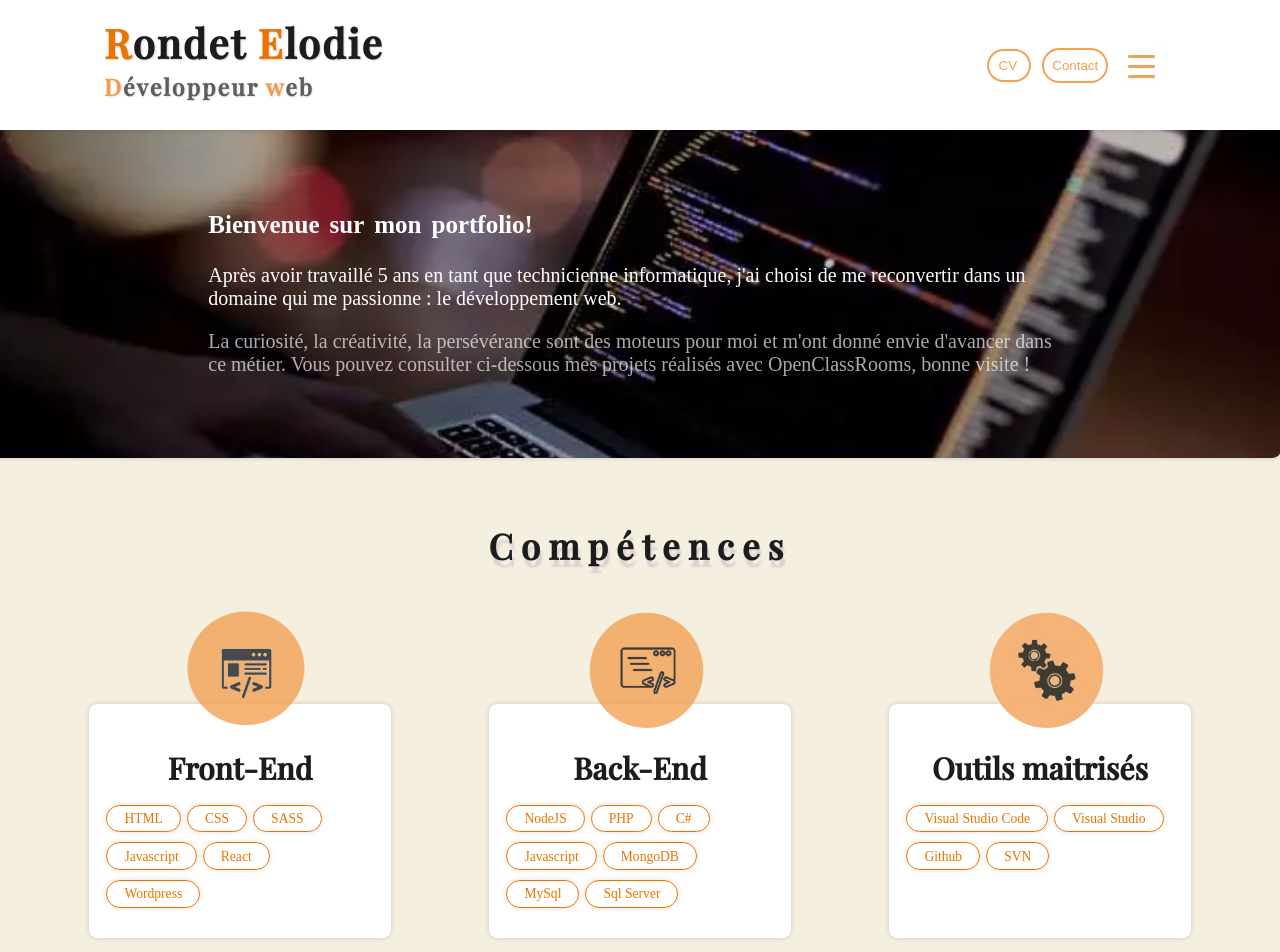
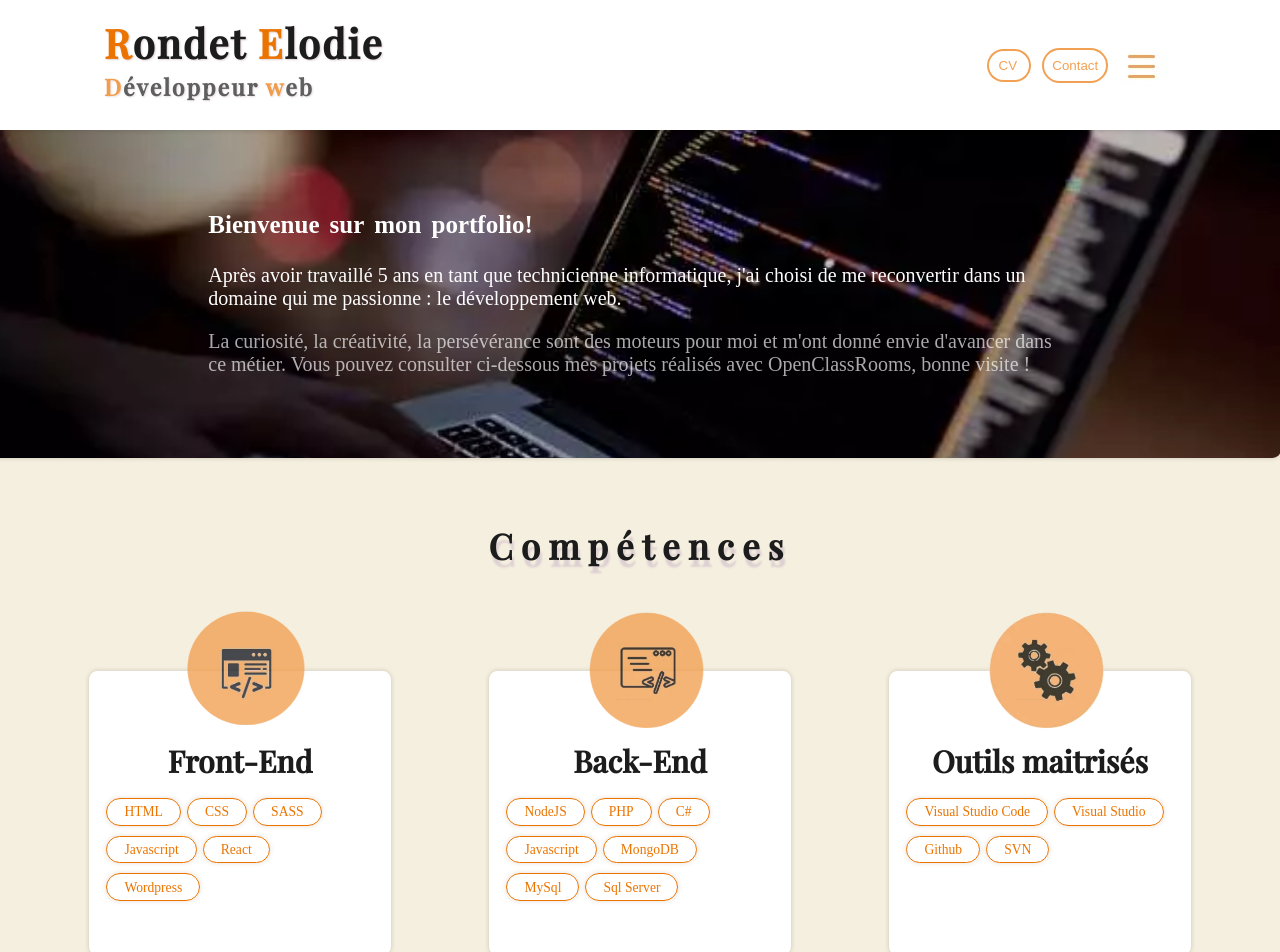
Before and after one commit to elodie-rondet/portfolio, a React (Create React App) app: page / in a window 1280 px wide. Shown: the top 952 px of the page. Built offline with nearby package versions, Linux system fonts and the light colour scheme.

Commit message:
"sauvegarde"

```diff
--- a/src/sass/introCompetences.scss
+++ b/src/sass/introCompetences.scss
@@ -56,7 +56,7 @@ margin: auto;
 
 img.competences_img {
     margin-left: 30%;
-    margin-bottom: -10%;
+    margin-bottom: -20%;
     z-index: 1;
     position: relative;
 }
@@ -67,7 +67,7 @@ img.competences_img {
 }
 
 div.competences_accueil h1{
-margin-top:10%;
+margin-top:20%;
 }
 .competences_accueil {
     display: block;
@@ -80,7 +80,7 @@ margin-top:10%;
     background-color: white;
     border-radius: 0.5rem;
     box-shadow: 0 0 5px rgba(0, 0, 0, 0.18);
-    height:200px;
+    height:250px;
     @media all and (max-width:767px) {
     height:auto;
     }
```
